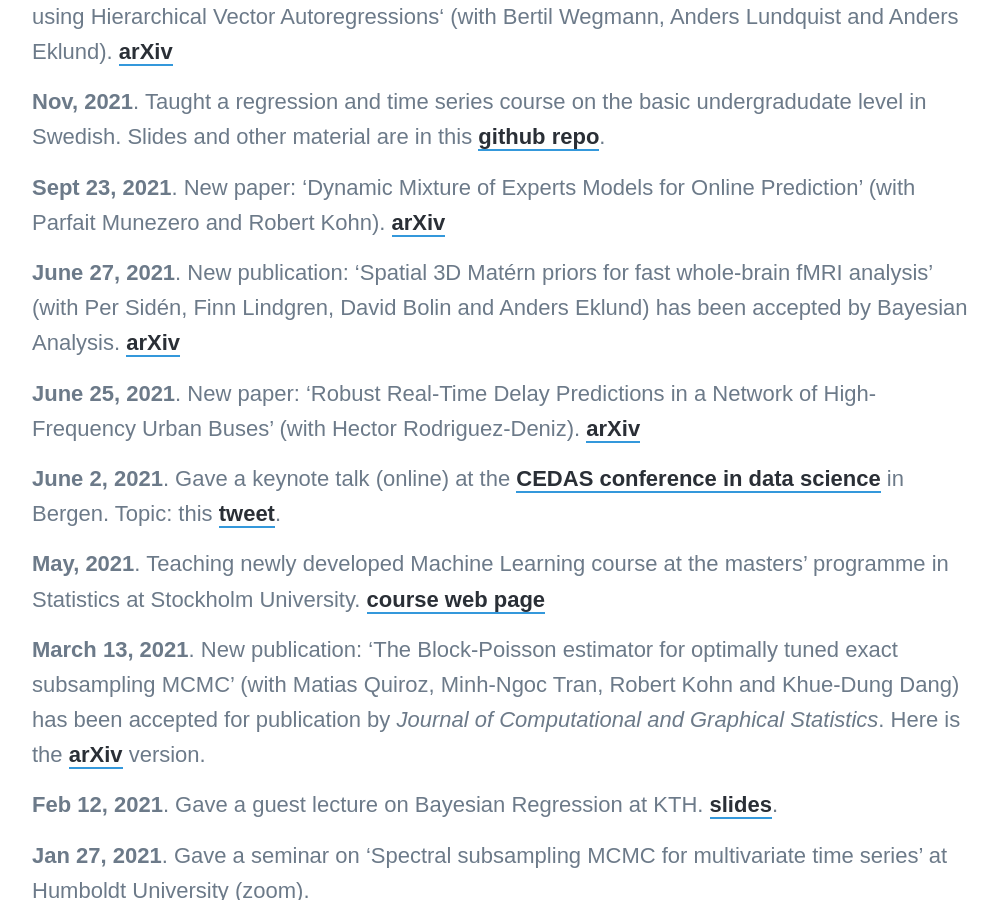
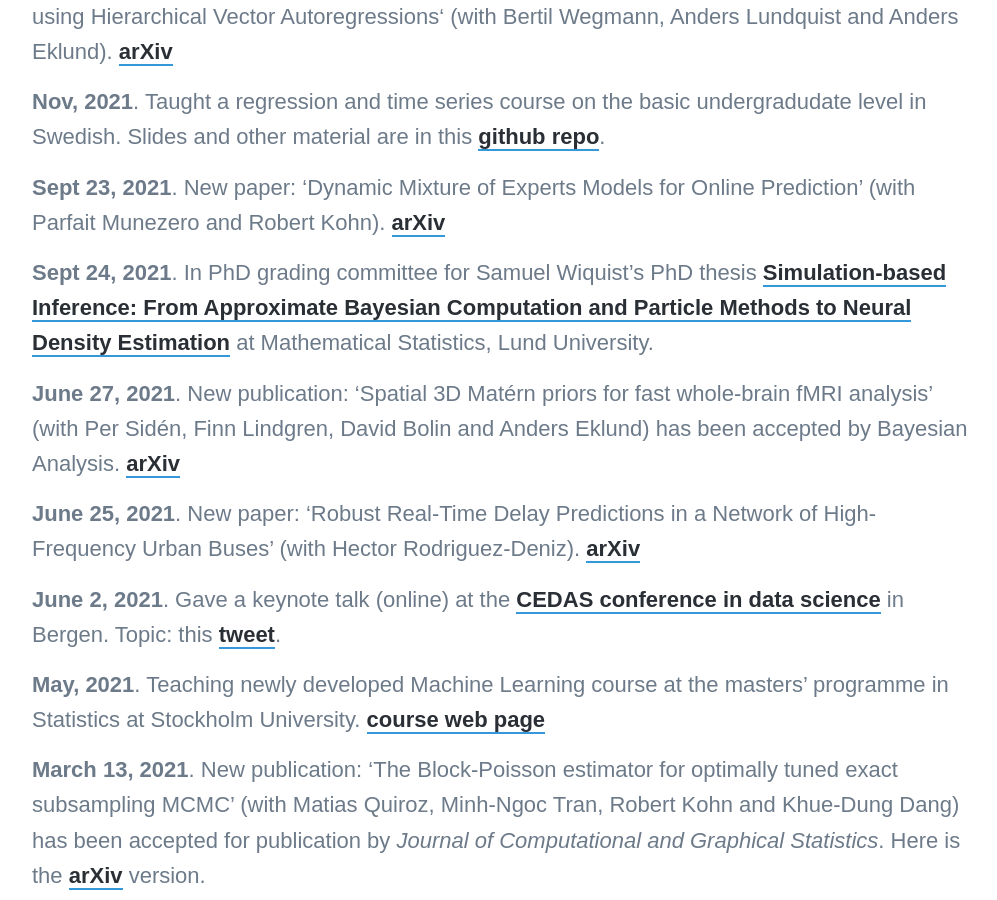
Before and after one commit to mattiasvillani/mattiasvillani.github.io, a Jekyll site: the page built from _pages/news.md, in a window 1280 px wide and 900 px high, scrolled down 1702 px. Shown: the whole window, without its empty margins (138-1135 px from the left). Built offline with Jekyll 4.4.1, drawn with Linux system fonts in a browser that asks for light colours; nearby versions of some CDN libraries; some web fonts are replaced.

Commit message:
added to news

```diff
--- a/_pages/news.md
+++ b/_pages/news.md
@@ -32,6 +32,8 @@ featured_image: /images/newspaper_desk_crop.jpg
 **Nov, 2021**. Taught a regression and time series course on the basic undergradudate level in Swedish. Slides and other material are in this [github repo](https://github.com/mattiasvillani/Regression).
 
 **Sept 23, 2021**. New paper: ‘Dynamic Mixture of Experts Models for Online Prediction’ (with Parfait Munezero and Robert Kohn). [arXiv](https://arxiv.org/abs/2109.11449)
+
+**Sept 24, 2021**. In PhD grading committee for Samuel Wiquist’s PhD thesis [Simulation-based Inference: From Approximate Bayesian Computation and Particle Methods to Neural Density Estimation](https://portal.research.lu.se/en/publications/simulation-based-inference-from-approximate-bayesian-computation-) at Mathematical Statistics, Lund University.
 
 **June 27, 2021**. New publication: ‘Spatial 3D Matérn priors for fast whole-brain fMRI analysis’ (with Per Sidén, Finn Lindgren, David Bolin and Anders Eklund) has been accepted by Bayesian Analysis. [arXiv](https://arxiv.org/abs/1906.10591)
 
```
Also changed, not shown: images/qr_mattiasvillani_com.png (added).
